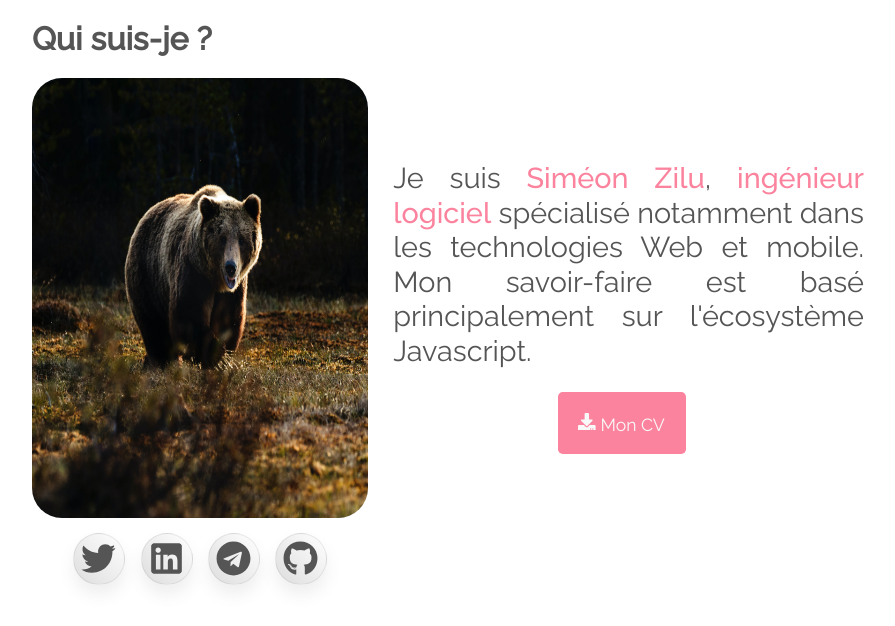
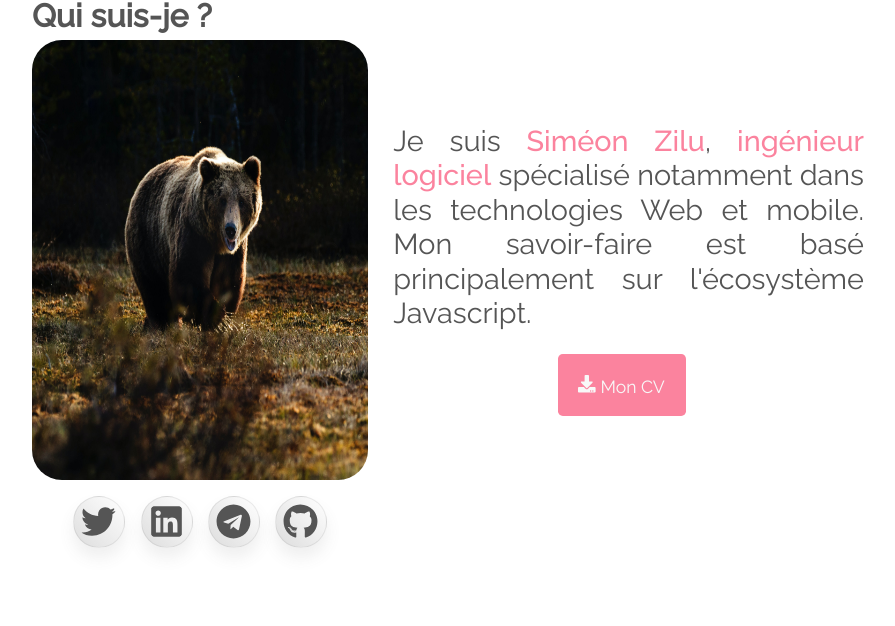
Before and after one commit to ExcaliburSims/portfolioNextJS, a Next.js app: page /Info in a window 1280 px wide. Shown: the top 626 px of the page, without its empty margins (192-1087 px from the left). Built offline with nearby package versions, Linux system fonts and the light colour scheme.

Commit message:
fix title

```diff
--- a/styles/Info.module.scss
+++ b/styles/Info.module.scss
@@ -2,27 +2,20 @@
 
 .container {
   //background-color: red;
-  height: 90vh;
+  height: 80vh;
   color: $textNoir-700;
   max-width: 65%;
   margin: 0 auto;
-  h3 {
-    @include title;
-    margin-top: 2%;
-    text-align: center;
-    color: $couleur1;
-    font-size: 1.8rem;
-    font-weight: 700;
-  }
-  h2 {
-    @include section_title;
-    text-align: center;
-    line-height: 1.4;
-  }
-  div {
+	.title{
+		@include section_title;
+		h2{
+			color: $textNoir-700;
+		}
+	}
+  .content {
     display: flex;
     //background-color: aquamarine;
-    margin-top: 2%;
+    margin-top: 1%;
     .imgprofil {
       display: flex;
       flex-direction: column;
```
